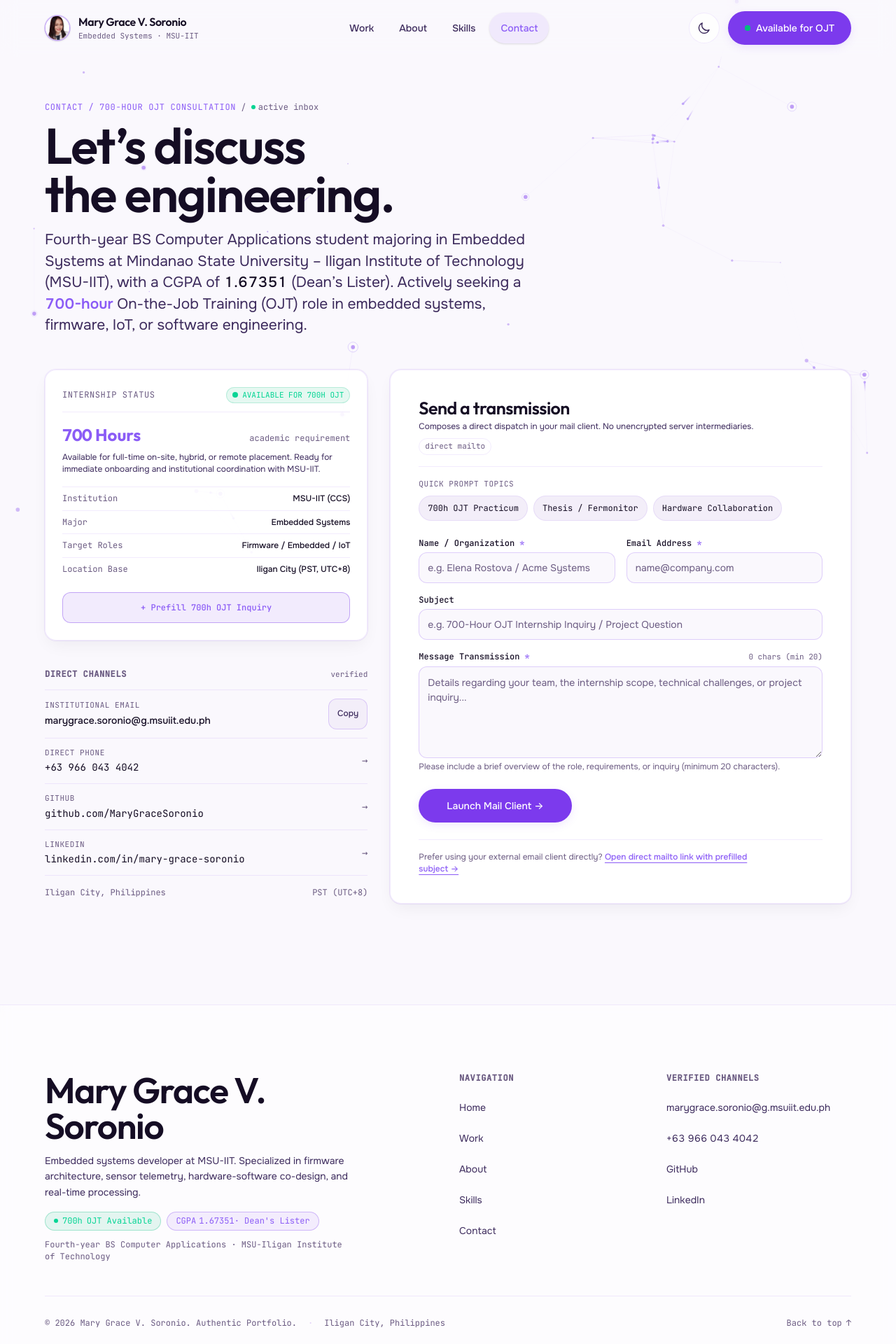
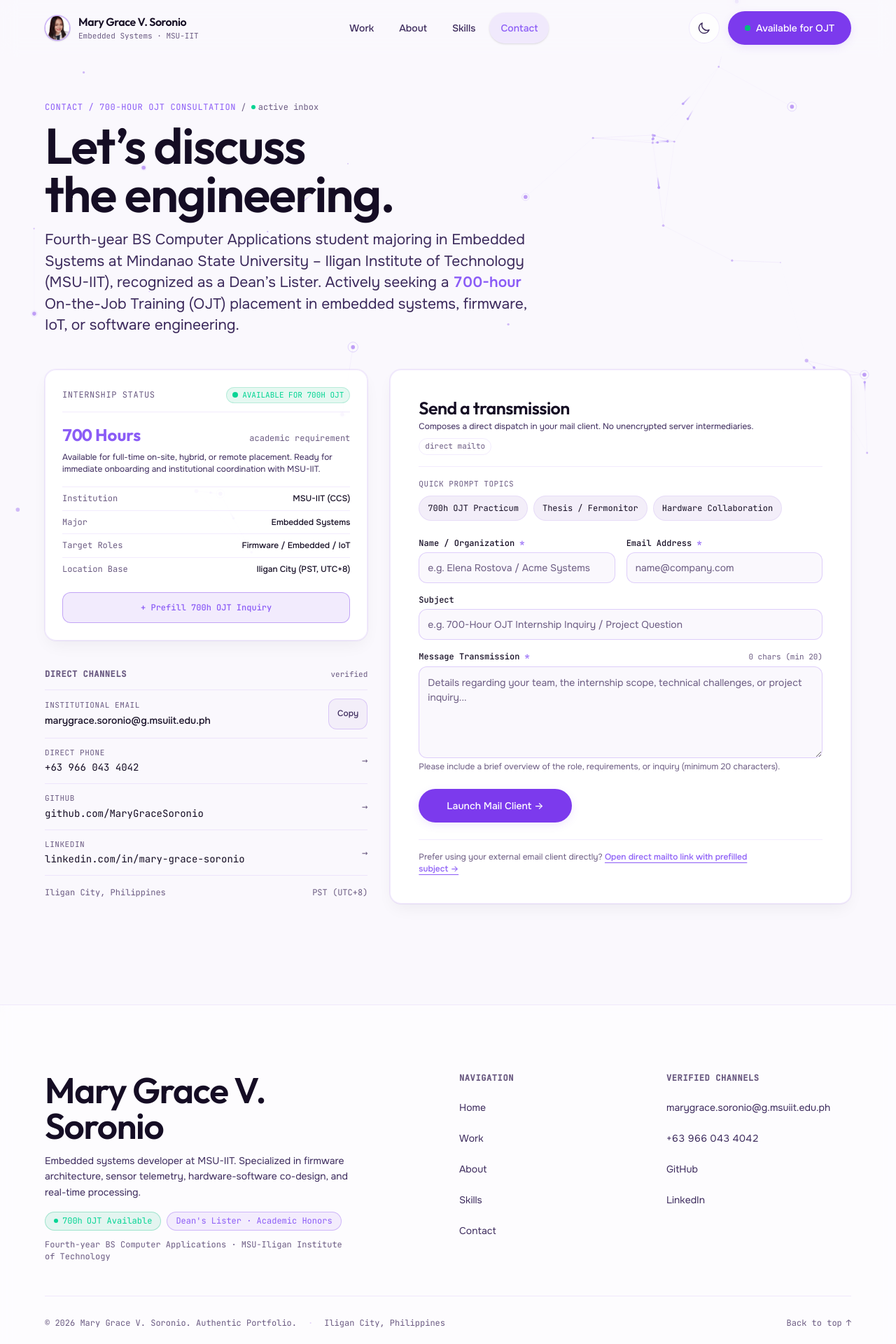
Before and after one commit to KarlCabasagan/grace-soronio-portfolio, a React (Vite) app: page /contact in a window 1280 px wide. Shown: the top 1920 px of the page at 70% size. Built offline with nearby package versions, Linux system fonts and the light colour scheme.

Commit message:
refactor(portfolio): remove CGPA across all views and components

```diff
--- a/src/components/CaseStudy.jsx
+++ b/src/components/CaseStudy.jsx
@@ -84,8 +84,8 @@ export default function CaseStudy() {
           <p className="text-md text-ink">
             BS Computer Applications, major in Embedded Systems, MSU-IIT
           </p>
-          <p className="tabular-nums font-mono text-sm text-muted">
-            CGPA: 1.67351 · DEAN’S LISTER
+          <p className="font-mono text-sm text-muted">
+            DEAN’S LISTER · MSU-IIT
           </p>
         </div>
       </div>
--- a/src/components/Footer.jsx
+++ b/src/components/Footer.jsx
@@ -30,7 +30,7 @@ export default function Footer() {
                 <span className="tabular-nums">700h</span> OJT Available
               </span>
               <span className="inline-flex items-center rounded-pill border border-accent/30 bg-accent-soft px-3 py-1 text-accent-light">
-                CGPA <span className="tabular-nums ml-1">1.67351</span> · Dean&apos;s Lister
+                Dean&apos;s Lister · Academic Honors
               </span>
             </div>
 
--- a/src/pages/Contact.jsx
+++ b/src/pages/Contact.jsx
@@ -148,11 +148,10 @@ export default function Contact() {
         </h1>
         <p className="mt-md text-lead text-ink-2">
           Fourth-year BS Computer Applications student majoring in Embedded Systems at Mindanao State
-          University – Iligan Institute of Technology (MSU-IIT), with a CGPA of{' '}
-          <span className="tabular-nums font-medium text-ink">1.67351</span> (Dean’s Lister).
+          University – Iligan Institute of Technology (MSU-IIT), recognized as a Dean’s Lister.
           Actively seeking a{' '}
           <span className="tabular-nums font-semibold text-accent-light">700-hour</span> On-the-Job
-          Training (OJT) role in embedded systems, firmware, IoT, or software engineering.
+          Training (OJT) placement in embedded systems, firmware, IoT, or software engineering.
         </p>
       </ScrollReveal>
 
```
